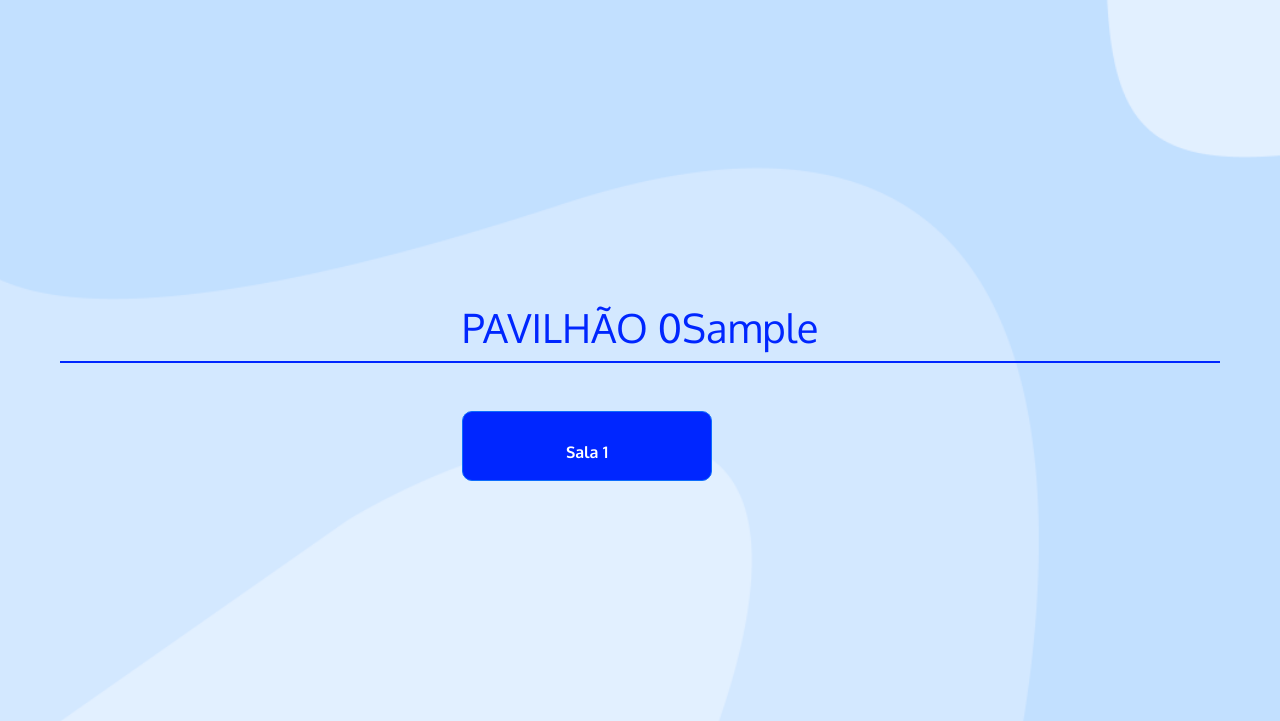
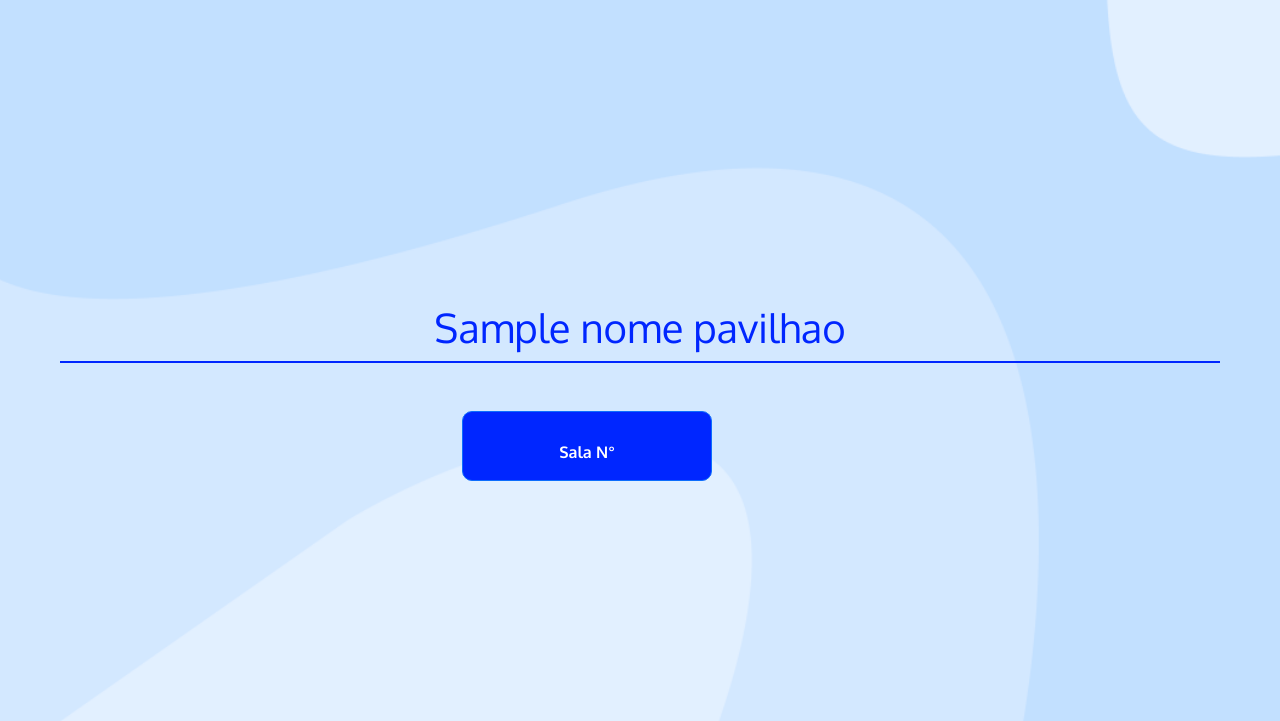
Before and after one commit to GabrielC20/BuscarSala-main, a Django app: template home/templates/pavilhao.html in a window 1280 px wide. Shown: the top 721 px of the page. Run offline with Django 5.2, Linux system fonts and the light colour scheme; tables that the repository leaves empty hold one stand-in row (values such as "Sample post"); the template is opened without the code that fills it: values that come from a table or form of the project are taken from there, most other values are stand-ins (such as "Sample title", 1, 10 or a date in 2020); some web fonts are replaced.

Commit message:
templaite mudado para exibir tanto o nome sala e o numero e tão quanto o nome personalizado

```diff
--- a/home/templates/pavilhao.html
+++ b/home/templates/pavilhao.html
@@ -12,19 +12,18 @@
     </head>
 
 <body>
-    <main>
-        <h1 class="text-center titulo">PAVILHÃO 0{{numero_pavilhao}}</h1>
+ <main>
+        <h1 class="text-center titulo">{{ nome_pavilhao }}</h1>
         <div class="principal">
             <div class="container mt-5">
-                <!-- Adicionada a classe "custom-buttons" ao row -->
                 <div class="row custom-buttons">
                     {% for sala in salas %}
-                        <div class="col-12 col-md-4 mb-3">
-                            <!-- Adicionada a classe "btn-custom" aos botões -->
-                            <a class="btn btn-primary btn-custom" href="{% url 'video_sala' sala.pk %}">
-                                Sala {{ sala.numero }}
-                            </a>
-                        </div>
+                    <div class="col-12 col-md-4 mb-3">
+                        <a class="btn btn-primary btn-custom" href="{% url 'video_sala' sala.pk %}">
+                            {{ sala.nome_personalizado|default:"Sala N° " }}
+                        </a>
+                    </div>
+
                     {% endfor %}
                 </div>
             </div>
```
